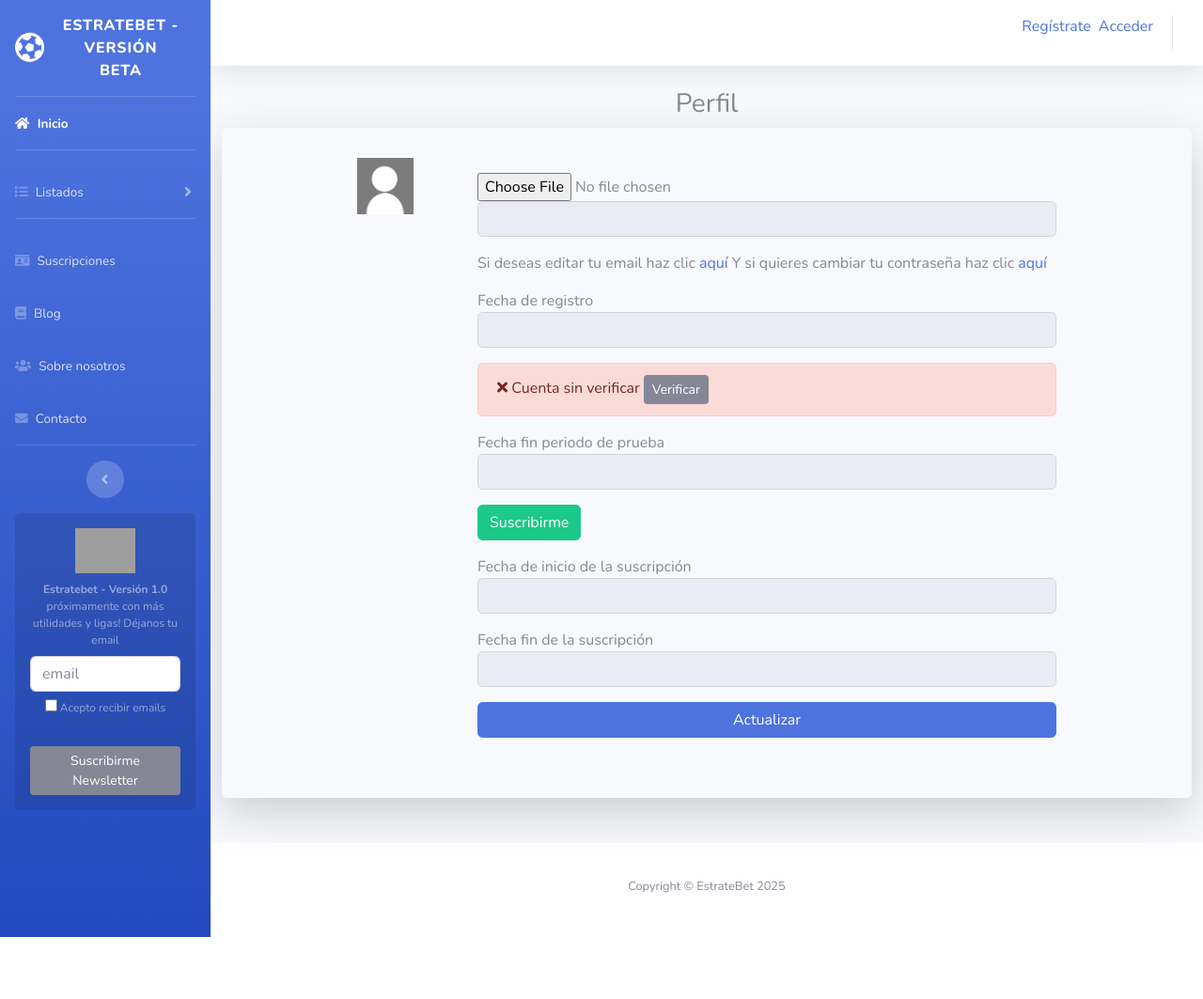
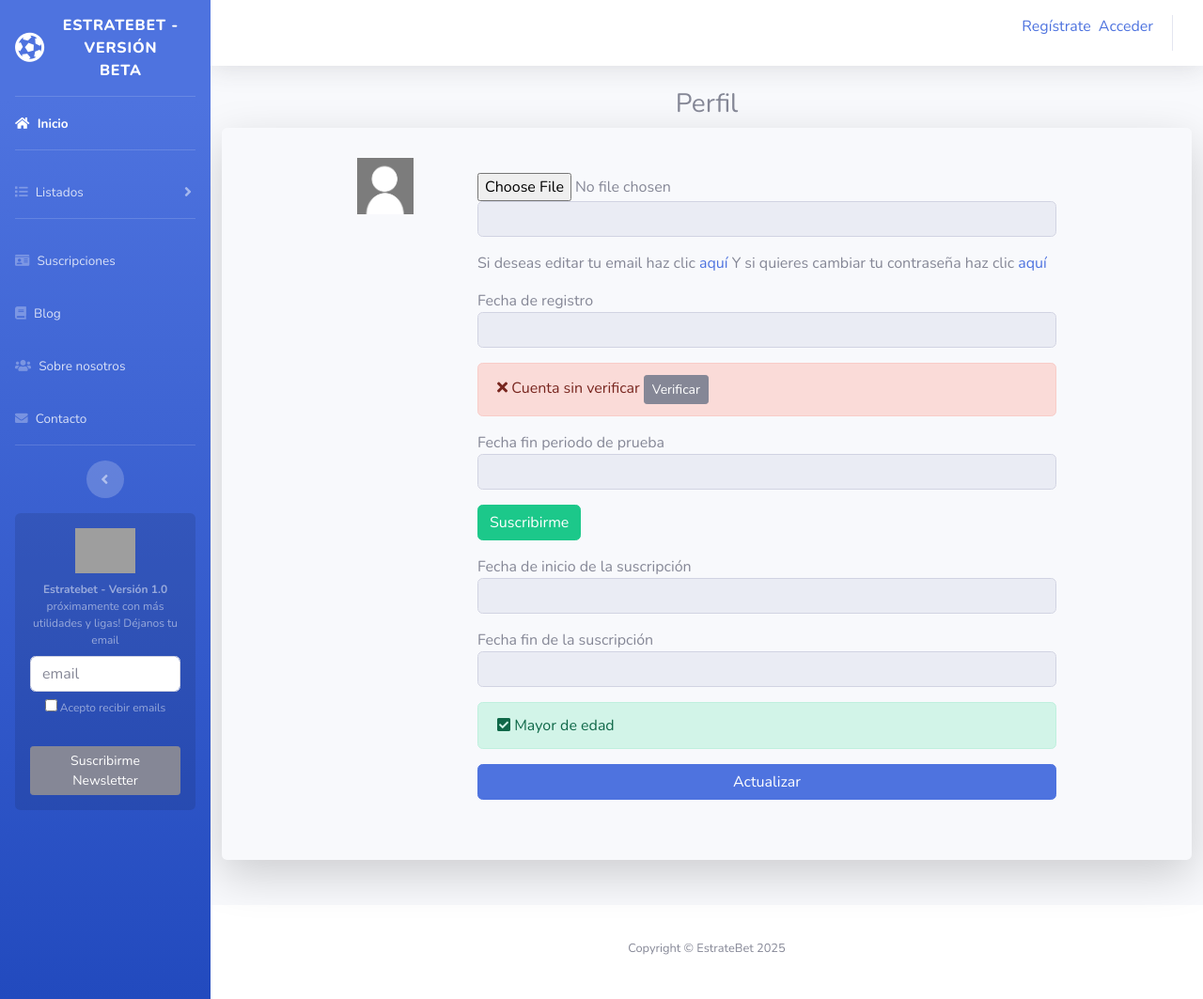
Before and after one commit to jemer2407/estratebet, a Django app: template registration/templates/registration/profile_form.html in a window 1280 px wide. Shown: the whole page at 94% size. Before the commit the page ends 997 px from the top, so only its background shows below. Run offline with Django 5.2, Linux system fonts and the light colour scheme; the template is opened without the code that fills it, so the values that code supplies are empty; some libraries are stand-ins or nearby versions; grey boxes are pictures that could not be loaded.

Commit message:
create field adult in form

```diff
--- a/registration/templates/registration/profile_form.html
+++ b/registration/templates/registration/profile_form.html
@@ -62,6 +62,10 @@
                 <input type='text' name='date-registration' value='{{date_subscription}}' class='form-control mt3 mb-3' readonly>
                 <span class='mt3 mb-3'>Fecha fin de la suscripción</span>
                 <input type='text' name='date-registration' value='{{subscription_month}}' class='form-control mt3 mb-3' readonly>
+                <div class="alert alert-success alert-dismissible fade show" role="alert">
+                  <i class="fa fa-check-square" aria-hidden="true"></i> Mayor de edad
+                </div>
+
               </div>
               <input type="submit" class="btn btn-primary btn-block mt-3" value="Actualizar">
             </div>
--- a/registration/views.py
+++ b/registration/views.py
@@ -90,6 +90,7 @@ class ProfileUpdate(UpdateView):
             else:
                 context['date_subscription'] = 'No tienes una subscripción activa'
                 context['subscription_month'] = 'No tienes una subscripción activa'
+
         return context
 
 @method_decorator(login_required, name='dispatch')
```
